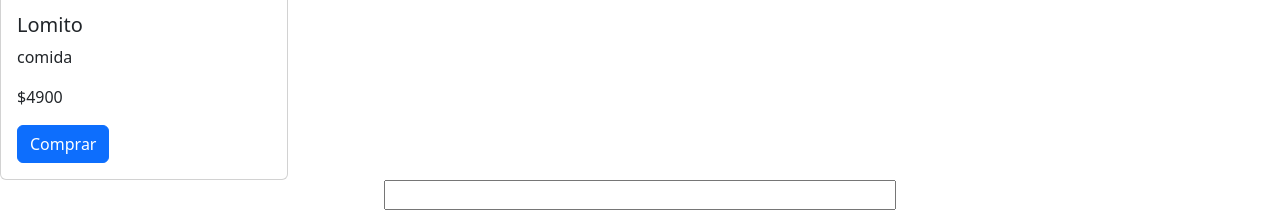
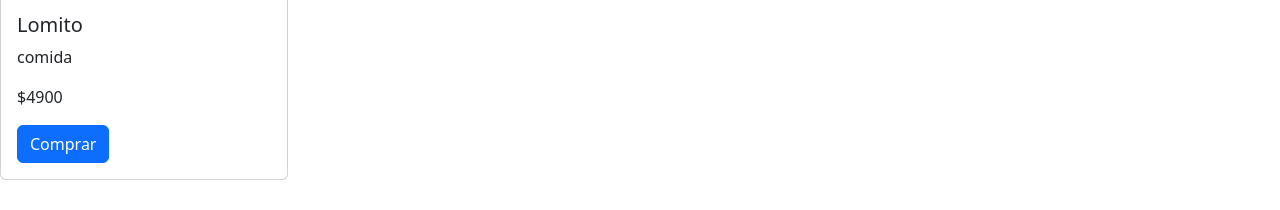
Before and after one commit to marianozamorano/PreEntrega3-JavaScript, a plain HTML site: page index.html in a window 1280 px wide. Shown: the part 729-939 px from the top of the page. After the commit the page ends 909 px from the top, so only its background shows below. Drawn offline with nearby package versions, Linux system fonts and the light colour scheme.

Commit message:
sin input

```diff
--- a/index.html
+++ b/index.html
@@ -98,7 +98,7 @@
         </table>
     </div>
 
-    <input type="text" id="filter_input">
+    <!-- <input type="text" id="filter_input"> -->
 
     <script type="module" src="./db/productos.js"></script>
     <script type="module" src="./db/usuarios.js"></script>
```
